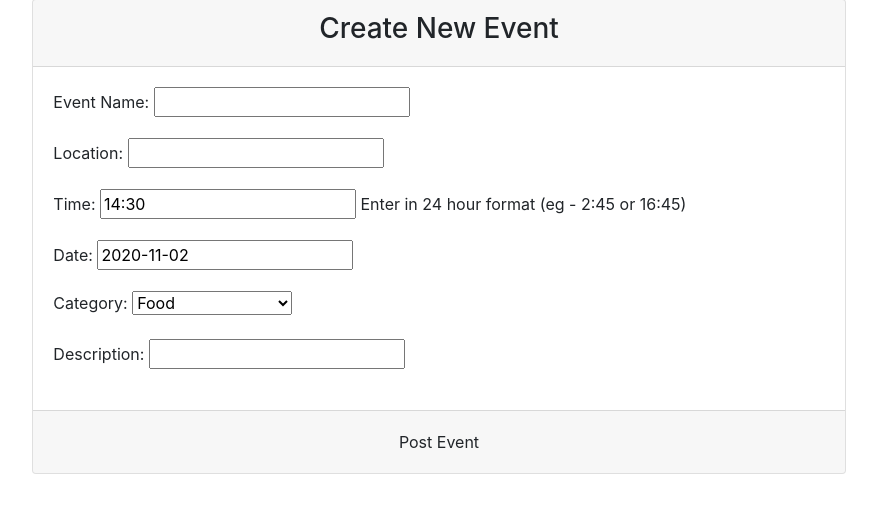
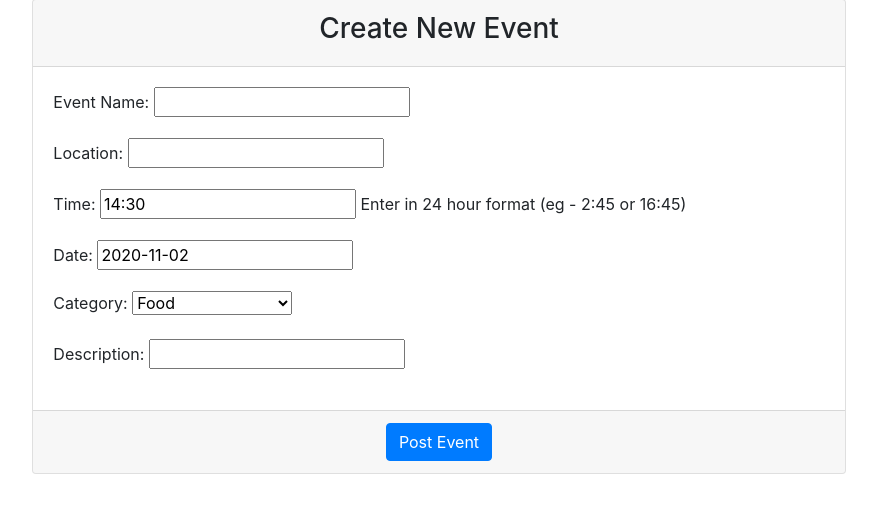
Before and after one commit to frances-astorian/MeetUpFinder, a Django app: page /events/post/ in a window 1280 px wide. Shown: the part 96-619 px from the top of the page, without its empty margins (201-1078 px from the left). Run offline with Django 3.2, Linux system fonts and the light colour scheme; a user stored in the database is signed in; some libraries are stand-ins or nearby versions.

Commit message:
Update post_event.html

```diff
--- a/events/templates/events/post_event.html
+++ b/events/templates/events/post_event.html
@@ -14,7 +14,9 @@
 <head>
     {% extends 'base.html' %}
     {% load socialaccount %}
-
+    <script
+       src="https://maps.googleapis.com/maps/api/js?key=AIzaSyCLXvXIF-axqigiDEH_KQQIpHgMrWY9F2U&callback=initMap&libraries=&v=weekly"
+    ></script>
     <meta charset="UTF-8">
     <meta name="viewport" content="width=device-width, initial-scale=1, shrink-to-fit=no">
 
@@ -33,11 +35,14 @@
           </div>
           <div class="card-body">
             {{ form.as_p }}
+            {{form.media}}
           </div>
           <div class="card-footer">
             <div class = "d-flex justify-content-center links">
-              <button type="submit" class="save btn btn-default">Post Event</button>
-            </div>
+              <a action= "{% url 'events:post_event' %}">
+               <button type="submit" class="btn btn-primary" >Post Event</button>
+              </a>
+              </div>
           </div>
         </div>
       </div>
```
